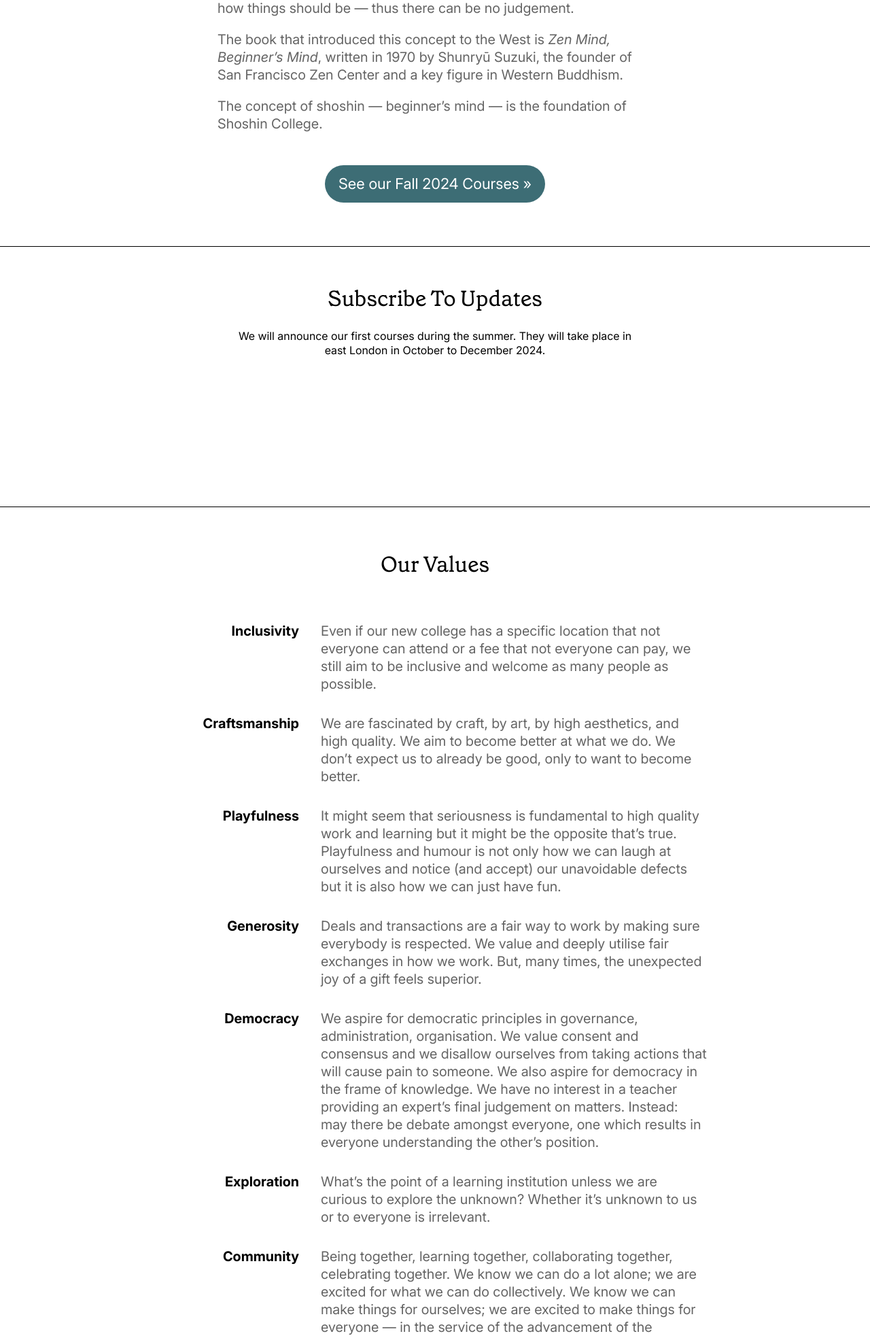
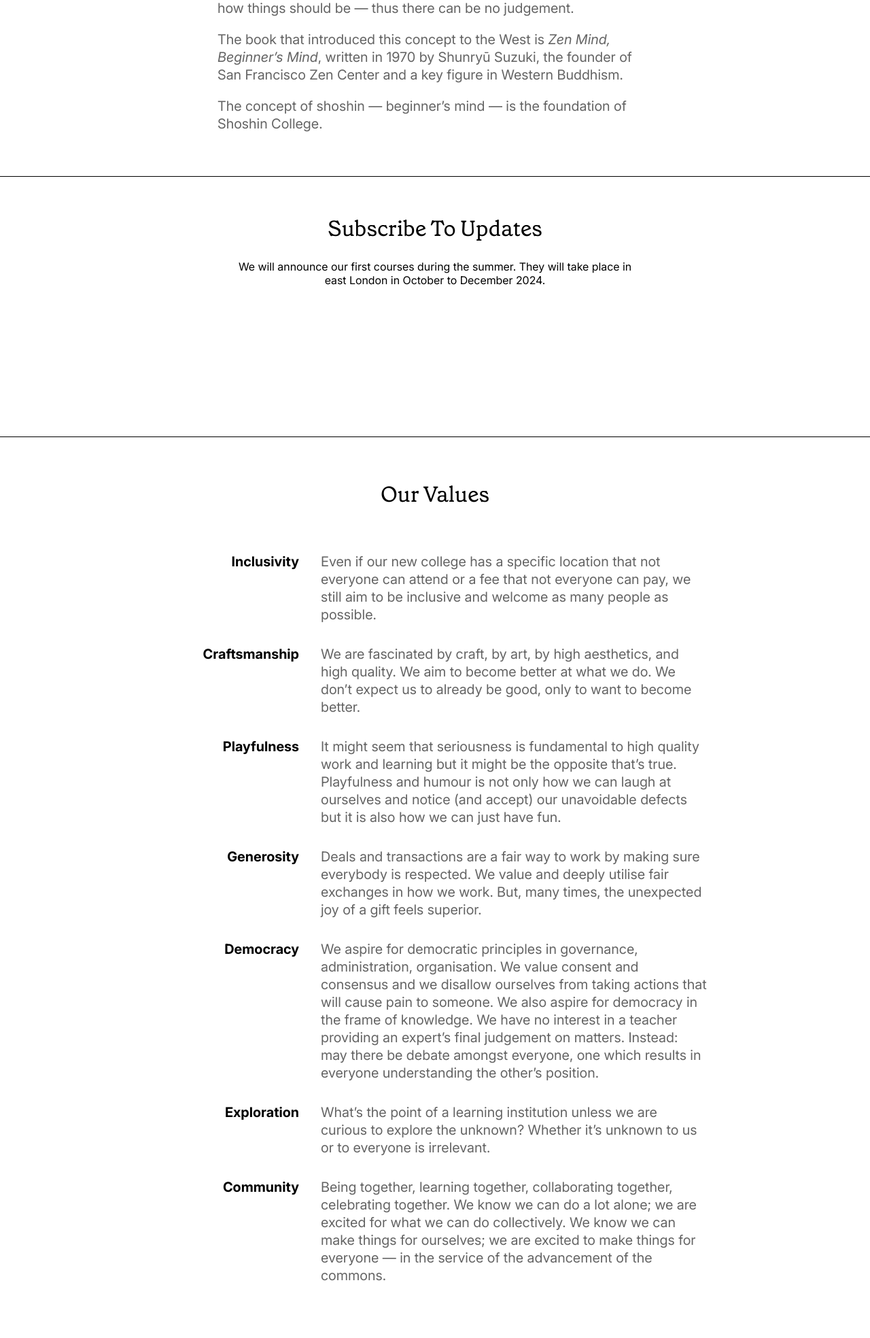
Before and after one commit to shoshincollege/shoshincollege.org, a Django app: page / in a window 1280 px wide. Shown: the part 3580-5548 px from the top of the page at 68% size. Run offline with Django 5.2, Linux system fonts and the light colour scheme; grey boxes are pictures that could not be loaded.

Commit message:
remove old courses button

```diff
--- a/main/templates/main/index.html
+++ b/main/templates/main/index.html
@@ -141,9 +141,6 @@
     <p>
         The concept of shoshin — beginner’s mind — is the foundation of Shoshin College.
     </p>
-    <div style="text-align: center; margin-top: 48px;">
-        <a target="_blank" href="https://shoshincollege.notion.site/Classes-Fall-2024-72c20e12164e4f13b4c3d6182fe74f0d" class="cta">See our Fall 2024 Courses »</a>
-    </div>
 </div>
 
 <div id="newsletter">
```
